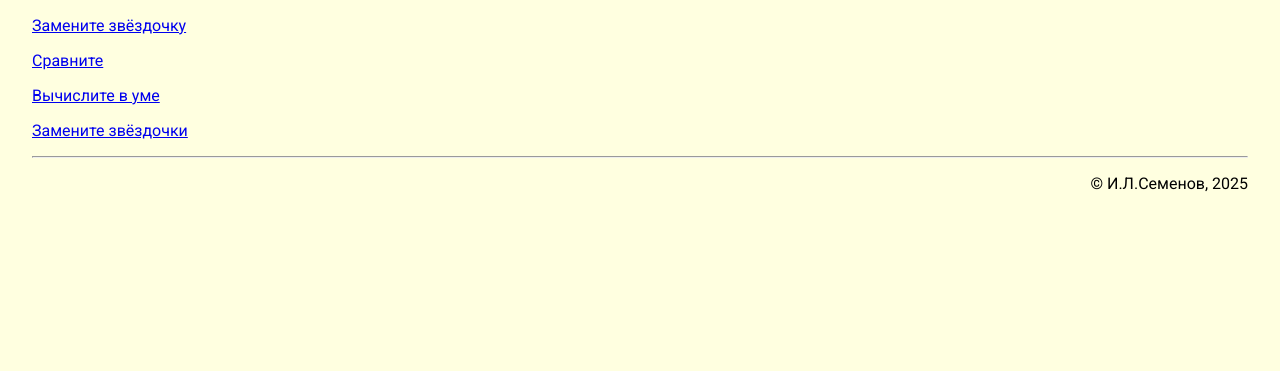
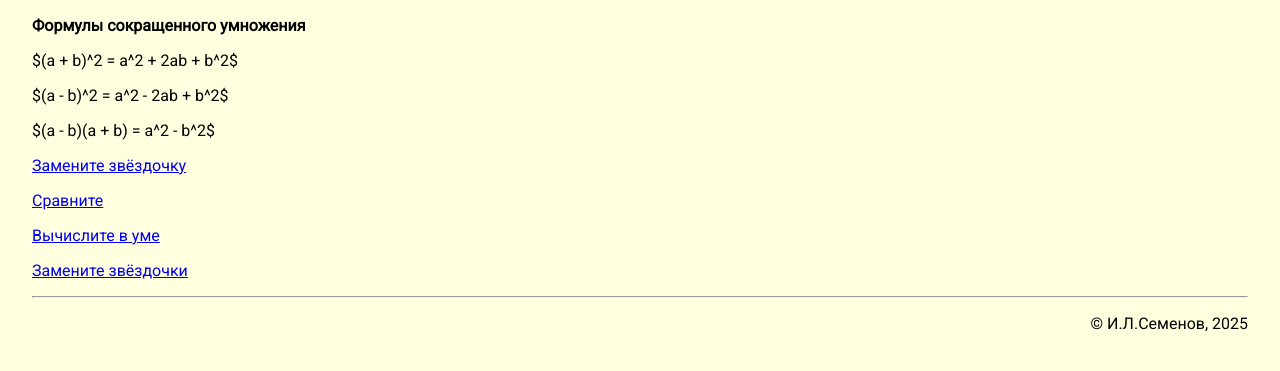
Before and after one commit to igorlsemenov/math, a Jekyll site: the page built from алгебра/7/ф-лы_сокр._умножения.md, in a window 1280 px wide. Shown: the top 371 px of the page. Built offline with Jekyll 4.4.1, drawn with Linux system fonts in a browser that asks for light colours.

Commit message:
Update ф-лы_сокр._умножения.md

```diff
--- a/алгебра/7/ф-лы_сокр._умножения.md
+++ b/алгебра/7/ф-лы_сокр._умножения.md
@@ -2,6 +2,14 @@
 layout: directory
 title: Ф-лы сокр. умножения
 ---
+
+**Формулы сокращенного умножения**
+
+$(a + b)^2 = a^2 + 2ab + b^2$
+
+$(a - b)^2 = a^2 - 2ab + b^2$
+
+$(a - b)(a + b) = a^2 - b^2$
 
 [Замените звёздочку](https://igorlsemenov.github.io/math/алгебра/7/ф-лы_сокр._умножения/1)
 
```
